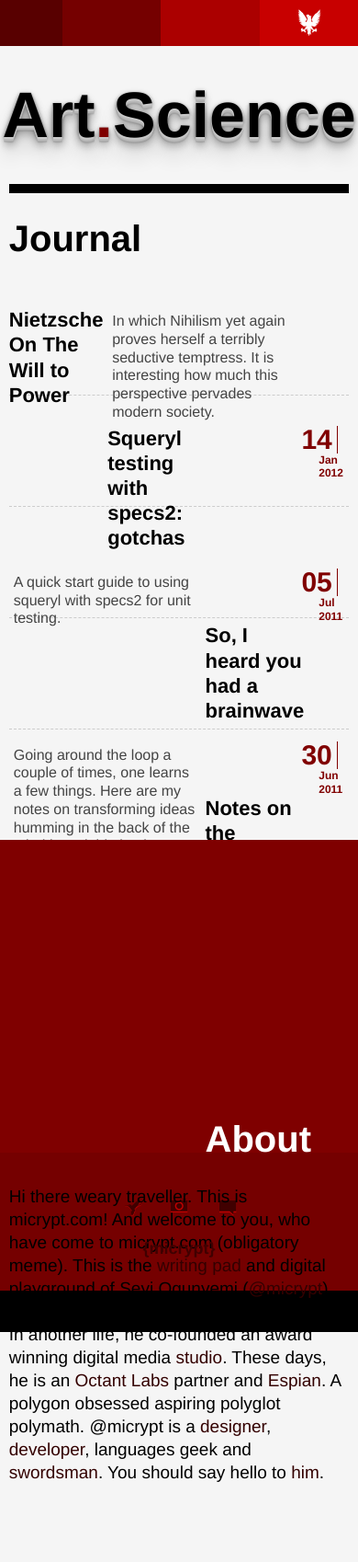
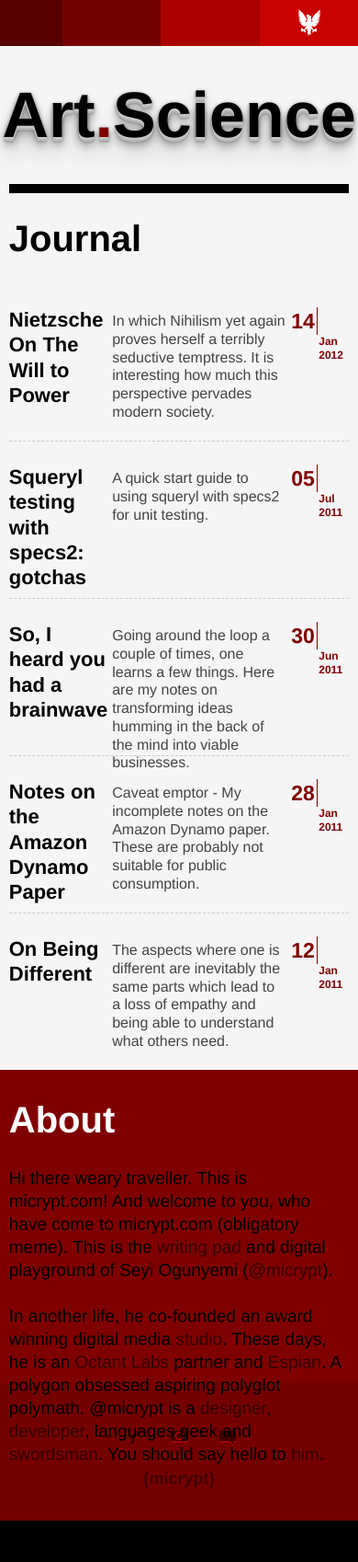
Before and after one commit to micrypt/micrypt.github.com, a Jekyll site: the page built from index.html, in a window 390 px wide. Shown: the whole page at 92% size. Built offline with Jekyll 4.4.1, drawn with Linux system fonts in a browser that asks for light colours; nearby versions of some CDN libraries; before the commit the page ends 1638 px from its top, so only the background shows below that.

Commit message:
Fix sizing issues

```diff
--- a/css/micrypt.css
+++ b/css/micrypt.css
@@ -386,6 +386,21 @@ border: 0;
 @media only screen and (max-width: 480px) {
   h1.branding { font-size: 70px; }
   body.post h1.branding { font-size: 50px; }
+  .date em {
+    float: left;
+    font-size: 23px;
+    padding-right: 5px;
+    width: 23px;
+  }
+  .date {
+    width: 17%;
+  }
+  div#content ol li {
+    min-height: 120px;
+  }
+  li span.summary {
+    width: 51%;
+  }
 }
 /*
  * print styles
```
